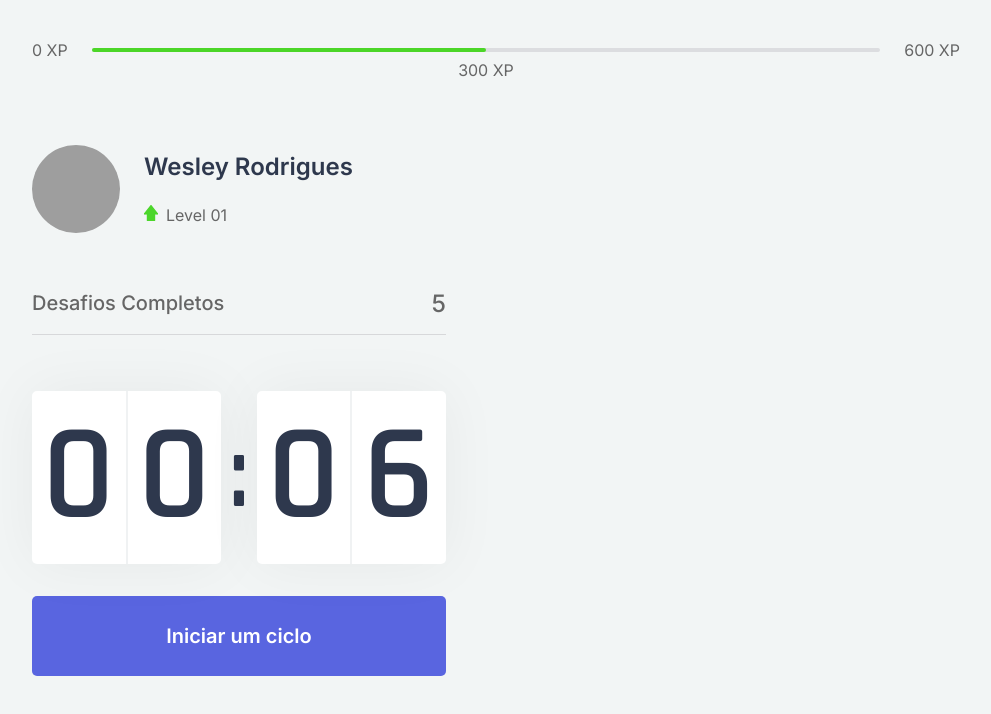
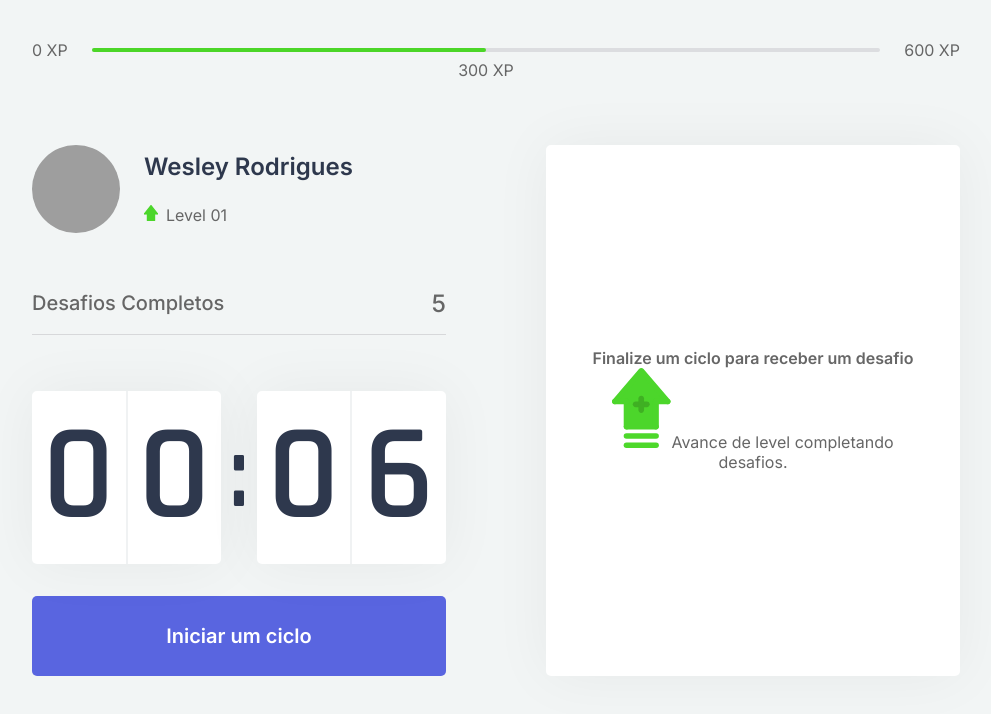
Before and after one commit to wesleywcr/MoveDev, a Next.js app: page / in a window 1280 px wide. Shown: the top 714 px of the page, without its empty margins (144-1135 px from the left). Built offline with nearby package versions, Linux system fonts and the light colour scheme; grey boxes are pictures that could not be loaded.

Commit message:
Update styles

```diff
--- /dev/null
+++ b/src/components/ChallengeBox.tsx
@@ -0,0 +1,15 @@
+import styles from '../styles/components/ChallengeBox.module.css'
+
+export function ChallengeBox() {
+  return (
+    <div className={styles.challengeBoxContainer}>
+      <div className={styles.challengeNotActive}>
+        <strong>Finalize um ciclo para receber um desafio</strong>
+        <p>
+          <img src="icons/level-up.svg" alt="level Up" />
+          Avance de level completando desafios.
+        </p>
+      </div>
+    </div>
+  )
+}
--- a/src/pages/index.tsx
+++ b/src/pages/index.tsx
@@ -5,6 +5,7 @@
 
 import Head from 'next/head'
 import styles from '../styles/pages/Home.module.css'
+import { ChallengeBox } from '../components/ChallengeBox'
 
 
 export default function Home() {
@@ -23,7 +24,7 @@
           <Countdown />
         </div>
         <div>
-
+          <ChallengeBox />
         </div>
       </section>
     </div>
--- /dev/null
+++ b/src/styles/components/ChallengeBox.module.css
@@ -0,0 +1,20 @@
+.challengeBoxContainer{
+  height: 100%;
+
+  background: var(--white);
+  border-radius: 5px;
+  box-shadow: 0 0 60px rgba(0,0,0, 0.05);
+  padding: 1.5rem 2rem;
+
+  display: flex;
+  flex-direction: column;
+  align-items: center;
+  justify-content: center;
+  text-align: center;
+}
+
+.challengeNotActive{
+  display: flex;
+  flex-direction: column;
+  align-items: center;
+}
```
